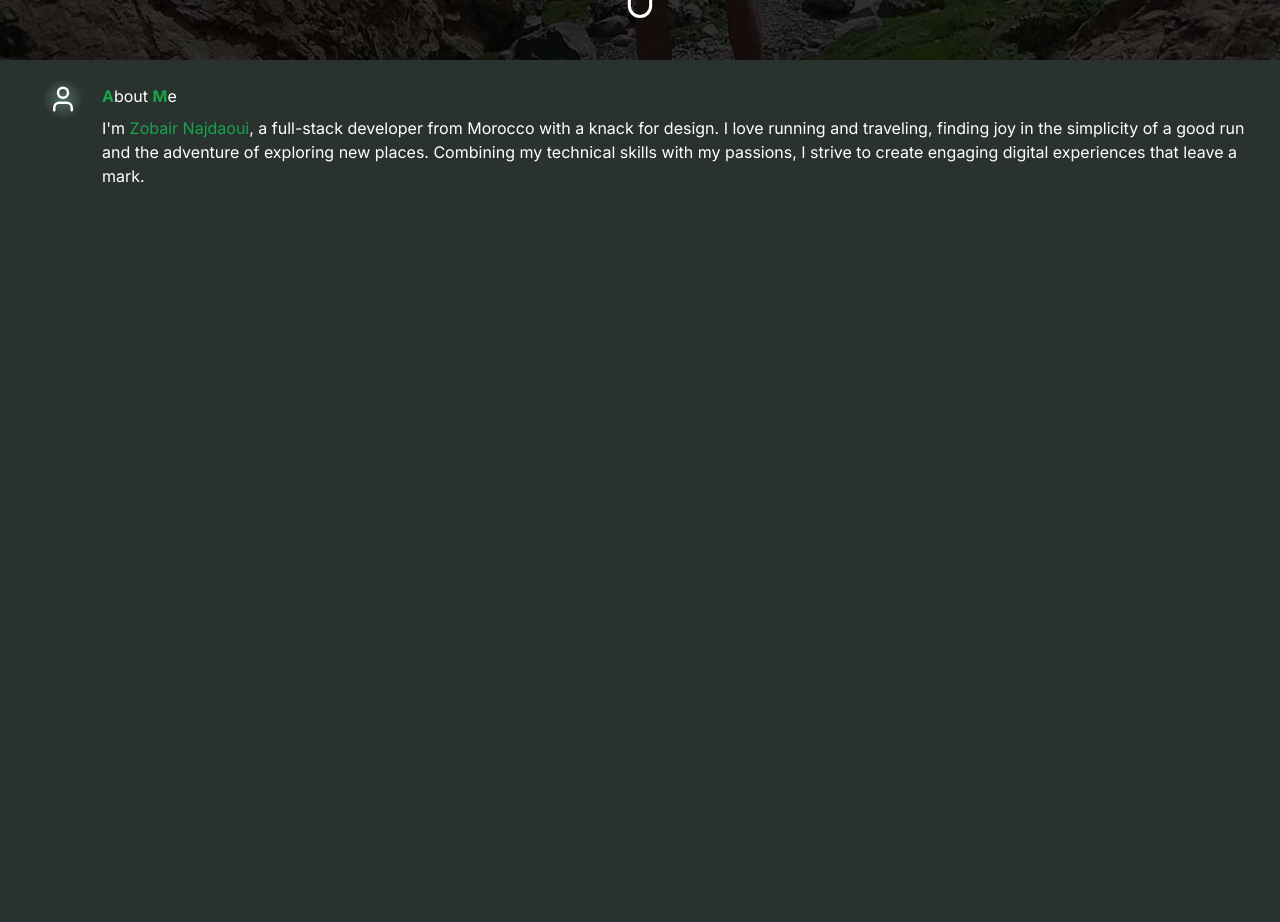
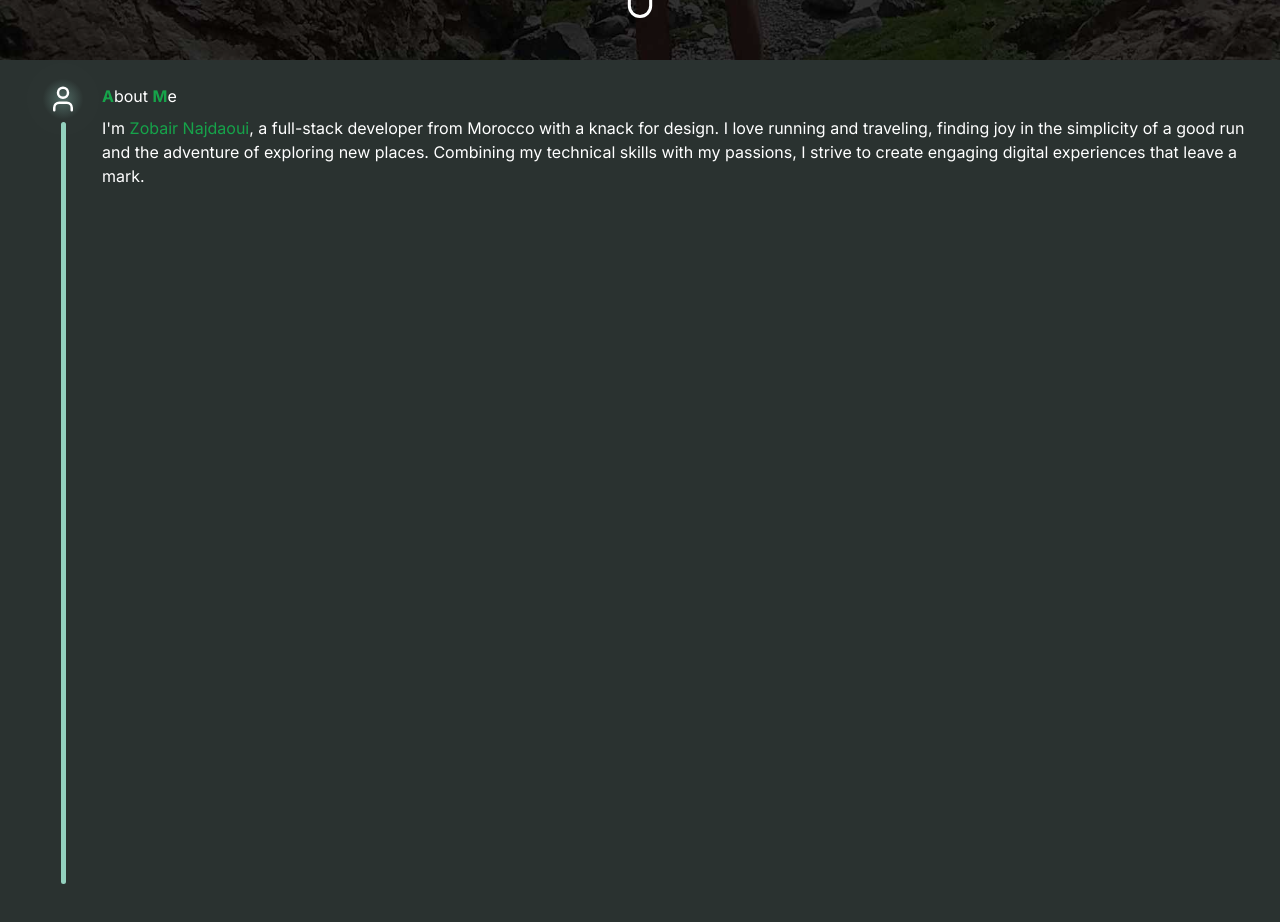
Before and after one commit to ilorez/portfolio, a Next.js app: page / in a window 1280 px wide. Shown: the part 540-1462 px from the top of the page. Built offline with nearby package versions, Linux system fonts and the light colour scheme.

Commit message:
refactor: Update About component styling and content

```diff
--- a/components/global/homepage/About.tsx
+++ b/components/global/homepage/About.tsx
@@ -10,7 +10,6 @@ const About: React.FC = () => {
       {/* about */}
       <div className="flex flex-row gap-6 h-screen">
         {/* the line */}
-
         <div className="flex flex-col items-center justify-center gap-2">
           <div className="relative inline-block">
             <div
@@ -24,7 +23,7 @@ const About: React.FC = () => {
               <User size={30} />
             </div>
           </div>
-          <VerticalLine />
+          <VerticalLine from='#93D1BE' via="#2EB88E" to="#93D1BE" />
         </div>
         {/* content */}
         <div>
```
